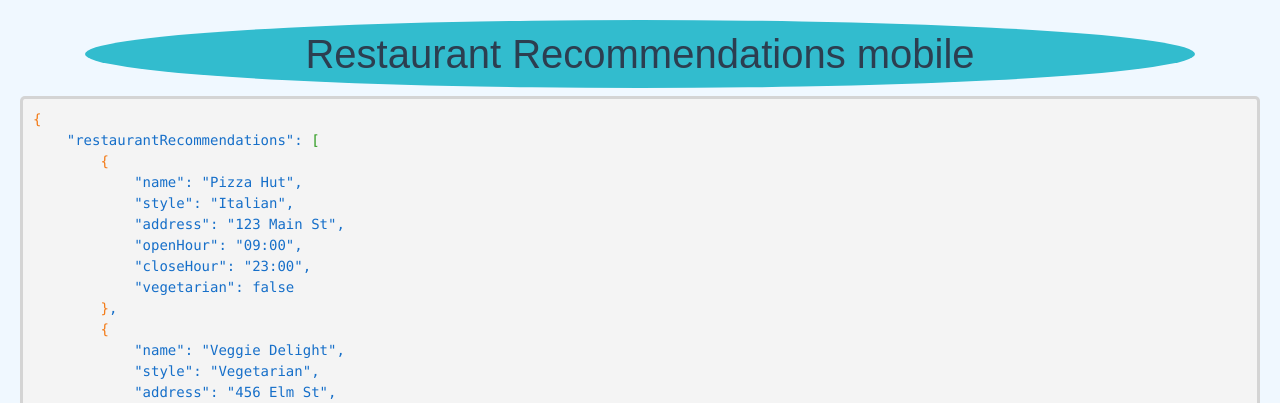
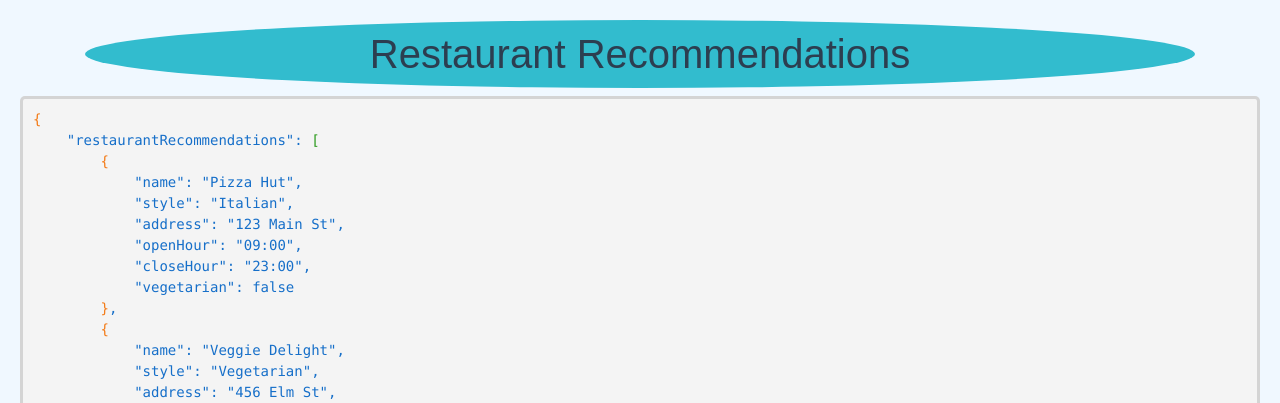
Before and after one commit to RazShoham207/app1, a Flask app: page /recommend in a window 1280 px wide. Shown: the top 403 px of the page. Run offline with Flask 2, Linux system fonts and the light colour scheme; some libraries are stand-ins or nearby versions.

Commit message:
Update index.html to simplify title and remove unused original file

```diff
--- a/templates/index.html
+++ b/templates/index.html
@@ -73,7 +73,7 @@
 </head>
 <body>
     <div class="container">
-        <h1>Restaurant Recommendations mobile</h1>
+        <h1>Restaurant Recommendations</h1>
         <div id="recommendations"></div>
     </div>
     <!-- <h1>Restaurant Recommendation</h1> -->
```
Also changed, not shown: 1 other file.
